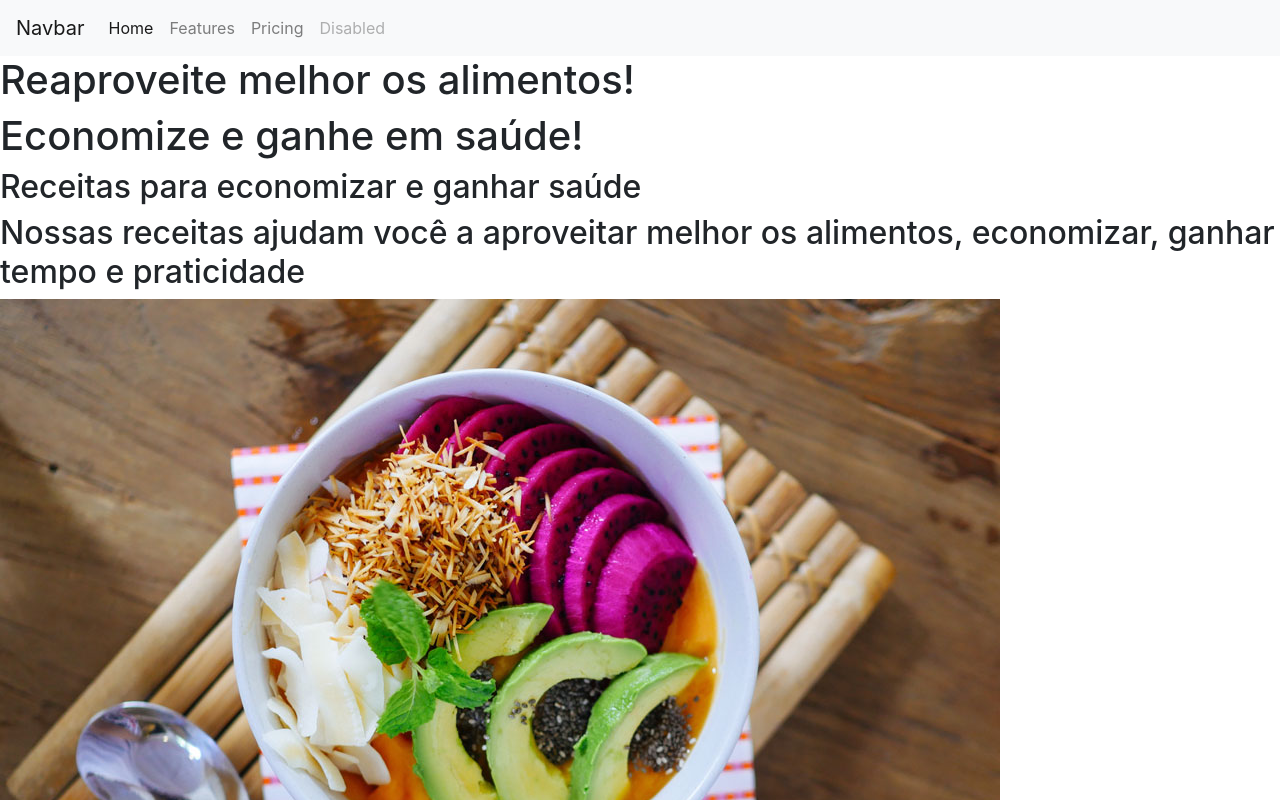
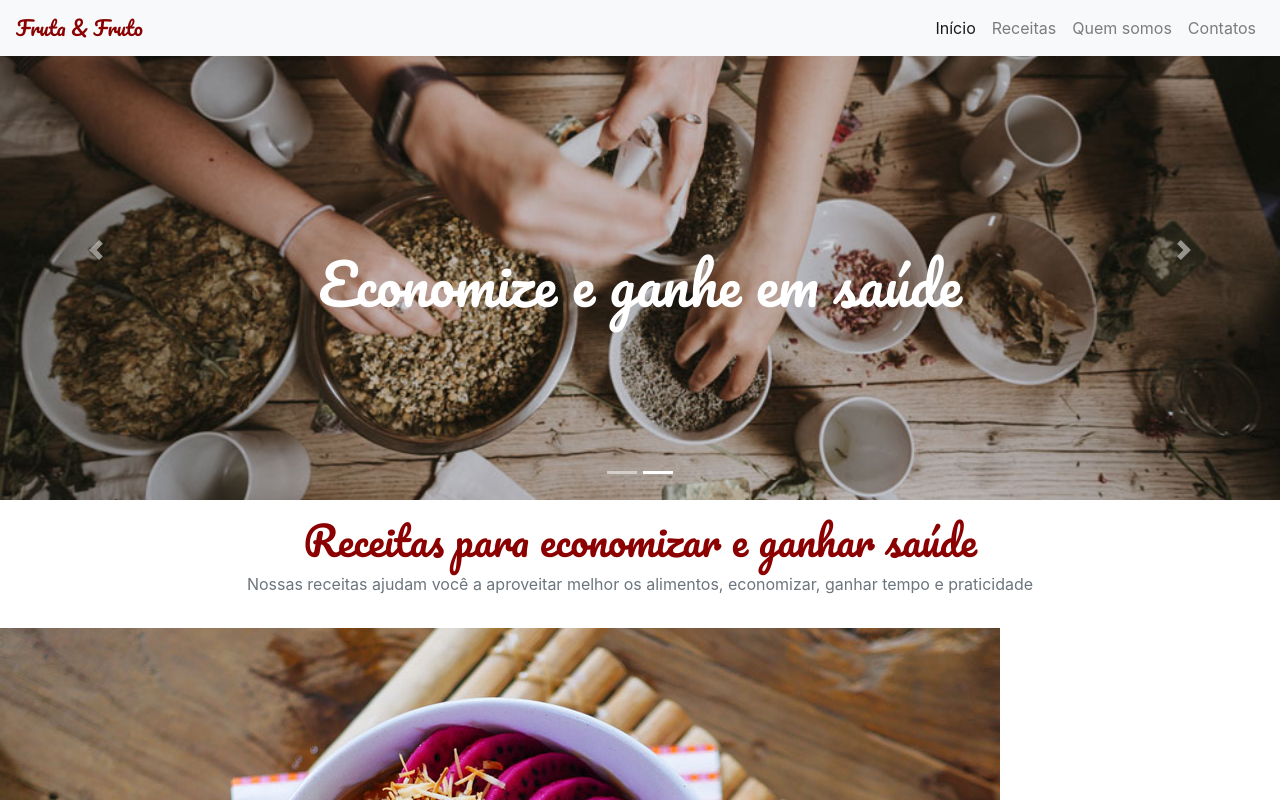
Before and after one commit to Alura-cursos1/bootstrap, a plain HTML site: page bootstrap-landing-page-projeto-base/projeto-base/index.html in a window 1280 px wide. Shown: the top 800 px of the page. Drawn offline with nearby package versions, Linux system fonts and the light colour scheme.

Commit message:
carrossel finalizado

```diff
--- a/bootstrap-landing-page-projeto-base/projeto-base/index.html
+++ b/bootstrap-landing-page-projeto-base/projeto-base/index.html
@@ -11,36 +11,67 @@
 </head>
 
 <body>
-  <nav class="navbar navbar-expand-lg navbar-light bg-light">
-    <a class="navbar-brand" href="#">Navbar</a>
+  <!-- Nav bar -->
+  <nav class="navbar navbar-expand-lg navbar-light bg-light fixed-top">
+    <a class=" navbar-brand fonte-titulo cor-especial" href="#">Fruta & Fruto</a>
+
     <button class="navbar-toggler" type="button" data-toggle="collapse" data-target="#navbarNav"
       aria-controls="navbarNav" aria-expanded="false" aria-label="Toggle navigation">
       <span class="navbar-toggler-icon"></span>
+
     </button>
-    <div class="collapse navbar-collapse" id="navbarNav">
-      <ul class="navbar-nav">
+    <div class="collapse navbar-collapse justify-content-end" id="navbarNav">
+      <ul class="navbar-nav ">
         <li class="nav-item active">
-          <a class="nav-link" href="#">Home <span class="sr-only">(current)</span></a>
+          <a class="nav-link" href="#">Início <span class="sr-only">(current)</span></a>
         </li>
         <li class="nav-item">
-          <a class="nav-link" href="#">Features</a>
+          <a class="nav-link" href="#">Receitas</a>
         </li>
         <li class="nav-item">
-          <a class="nav-link" href="#">Pricing</a>
+          <a class="nav-link" href="#">Quem somos</a>
         </li>
         <li class="nav-item">
-          <a class="nav-link disabled" href="#">Disabled</a>
+          <a class="nav-link" href="#">Contatos</a>
         </li>
       </ul>
     </div>
   </nav>
-  <title>fruto & fruta</title>
+  <!-- Nav bar -->
 
-  <h1>Reaproveite melhor os alimentos!</h1>
-  <h1>Economize e ganhe em saúde!</h1>
+  <!-- Carousel -->
+  <div id="carouselExampleIndicators" class="carousel slide" data-ride="carousel" data-interval="3000">
+    <ol class="carousel-indicators">
+      <li data-target="#carouselExampleIndicators" data-slide-to="0" class="active"></li>
+      <li data-target="#carouselExampleIndicators" data-slide-to="1"></li>
+    </ol>
+    <div class="carousel-inner">
+      <div class="carousel-item active">
+        <img class="d-block w-100 imagem-carrosel-um" src="./src/img/carrossel-img1.jpg" alt="First slide">
+        <div class="carousel-caption d-none d-md-block h-50">
+          <h1 class="fonte-titulo display-4 ">Reaproveite melhor os alimentos!</h1>
+        </div>
+      </div>
+      <div class="carousel-item">
+        <img class="d-block w-100 imagem-carrosel-dois" src="./src/img/carrossel-img2.jpg" alt="Second slide">
+        <div class="carousel-caption d-none d-md-block h-50">
+          <h1 class="fonte-titulo display-4">Economize e ganhe em saúde</h1>
+        </div>
+      </div>
+    </div>
+    <a class="carousel-control-prev" href="#carouselExampleIndicators" role="button" data-slide="prev">
+      <span class="carousel-control-prev-icon" aria-hidden="true"></span>
+      <span class="sr-only">Previous</span>
+    </a>
+    <a class="carousel-control-next" href="#carouselExampleIndicators" role="button" data-slide="next">
+      <span class="carousel-control-next-icon" aria-hidden="true"></span>
+      <span class="sr-only">Next</span>
+    </a>
+  </div>
+  <!-- Carousel -->
 
-  <h2>Receitas para economizar e ganhar saúde</h2>
-  <h2>Nossas receitas ajudam você a aproveitar melhor os alimentos, economizar, ganhar tempo e praticidade</h2>
+  <h1 class="text-center fonte-titulo cor-especial pt-3">Receitas para economizar e ganhar saúde</h1>
+  <p class="text-center text-secondary pb-3">Nossas receitas ajudam você a aproveitar melhor os alimentos, economizar, ganhar tempo e praticidade</p>
 
   <img src="src/img/receita-abacate.jpg" alt="tigela com salada de abacate, vista superior">
   <h3>Tigela de abacate</h3>
@@ -72,14 +103,14 @@
   <p>contato:<a href="mailto:email@frutafruto.com.br">email@frutafruto.com.br</a></p>
 
   <script src="https://code.jquery.com/jquery-3.2.1.slim.min.js"
-    integrity="sha384-KJ3o2DKtIkvYIK3UENzmM7KCkRr/rE9/Qpg6aAZGJwFDMVNA/GpGFF93hXpG5KkN"
-    crossorigin="anonymous"></script>
+    integrity="sha384-KJ3o2DKtIkvYIK3UENzmM7KCkRr/rE9/Qpg6aAZGJwFDMVNA/GpGFF93hXpG5KkN" crossorigin="anonymous">
+  </script>
   <script src="https://cdn.jsdelivr.net/npm/popper.js@1.12.9/dist/umd/popper.min.js"
-    integrity="sha384-ApNbgh9B+Y1QKtv3Rn7W3mgPxhU9K/ScQsAP7hUibX39j7fakFPskvXusvfa0b4Q"
-    crossorigin="anonymous"></script>
+    integrity="sha384-ApNbgh9B+Y1QKtv3Rn7W3mgPxhU9K/ScQsAP7hUibX39j7fakFPskvXusvfa0b4Q" crossorigin="anonymous">
+  </script>
   <script src="https://cdn.jsdelivr.net/npm/bootstrap@4.0.0/dist/js/bootstrap.min.js"
-    integrity="sha384-JZR6Spejh4U02d8jOt6vLEHfe/JQGiRRSQQxSfFWpi1MquVdAyjUar5+76PVCmYl"
-    crossorigin="anonymous"></script>
+    integrity="sha384-JZR6Spejh4U02d8jOt6vLEHfe/JQGiRRSQQxSfFWpi1MquVdAyjUar5+76PVCmYl" crossorigin="anonymous">
+  </script>
 
 </body>
 
--- a/bootstrap-landing-page-projeto-base/projeto-base/src/style.css
+++ b/bootstrap-landing-page-projeto-base/projeto-base/src/style.css
@@ -0,0 +1,21 @@
+@import url('https://fonts.googleapis.com/css2?family=Pacifico&display=swap');
+
+
+.imagem-carrosel-um{
+    object-fit: cover;
+    object-position: 0 80%;
+    height: 500px;
+}
+
+.imagem-carrosel-dois{
+    object-fit: cover;
+    height: 500px;
+}
+
+.fonte-titulo{
+    font-family: 'Pacifico', cursive;
+}
+
+.cor-especial{
+    color: darkred !important;
+}
```
